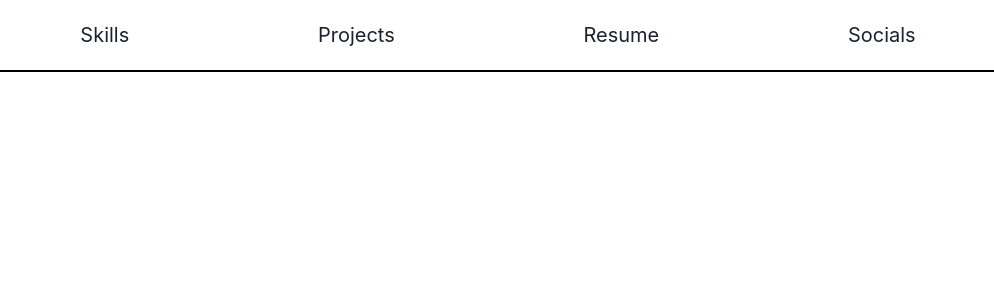
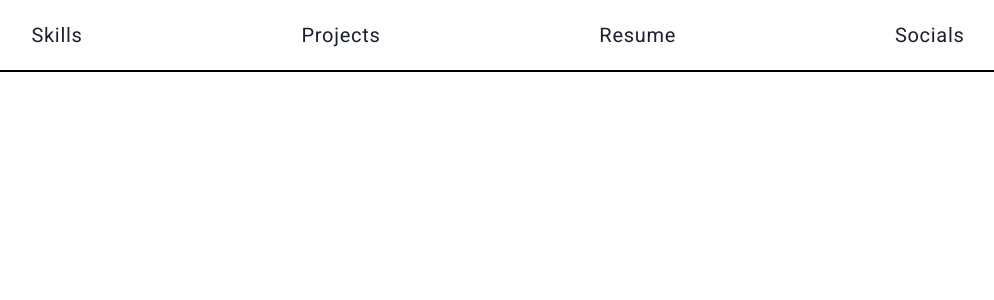
Before and after one commit to AlexUrielContreras/alex-website, a React (Create React App) app: page / in a window 1280 px wide. Shown: the top 300 px of the page, without its empty margins (142-1136 px from the left). Built offline with nearby package versions, Linux system fonts and the light colour scheme.

Commit message:
imported google fonts for header

```diff
--- a/public/index.html
+++ b/public/index.html
@@ -24,6 +24,7 @@
       work correctly both with client-side routing and a non-root public URL.
       Learn how to configure a non-root public URL by running `npm run build`.
     -->
+    <link href="https://fonts.googleapis.com/css2?family=Roboto&display=swap" rel="stylesheet">
     <title>React App</title>
   </head>
   <body>
--- a/src/componets/Nav.js
+++ b/src/componets/Nav.js
@@ -4,10 +4,10 @@
     return (
         <>
         <Flex justifyContent='space-around' fontSize='xl' my={5}>
-            <Link>Skills</Link>
+            <Link >Skills</Link>
             <Link>Projects</Link>
-            <Link>Resume</Link>
-            <Link>Socials</Link>
+            <Link >Resume</Link>
+            <Link >Socials</Link>
         </Flex>
         </>
     )
--- a/src/index.css
+++ b/src/index.css
@@ -1,5 +1,14 @@
+body {
+  height: 100%;
+}
 header {
   border-bottom: 2px black solid;
-  width: 80vw;
-  margin: 0 auto
+  width: 90vw;
+  margin: 0 auto;
+  font-family: 'Roboto', sans-serif;
+  letter-spacing: .7px;
 }
+.selected {
+  transform: translate(0, 20px);
+  font-weight: bolder;
+}
```
